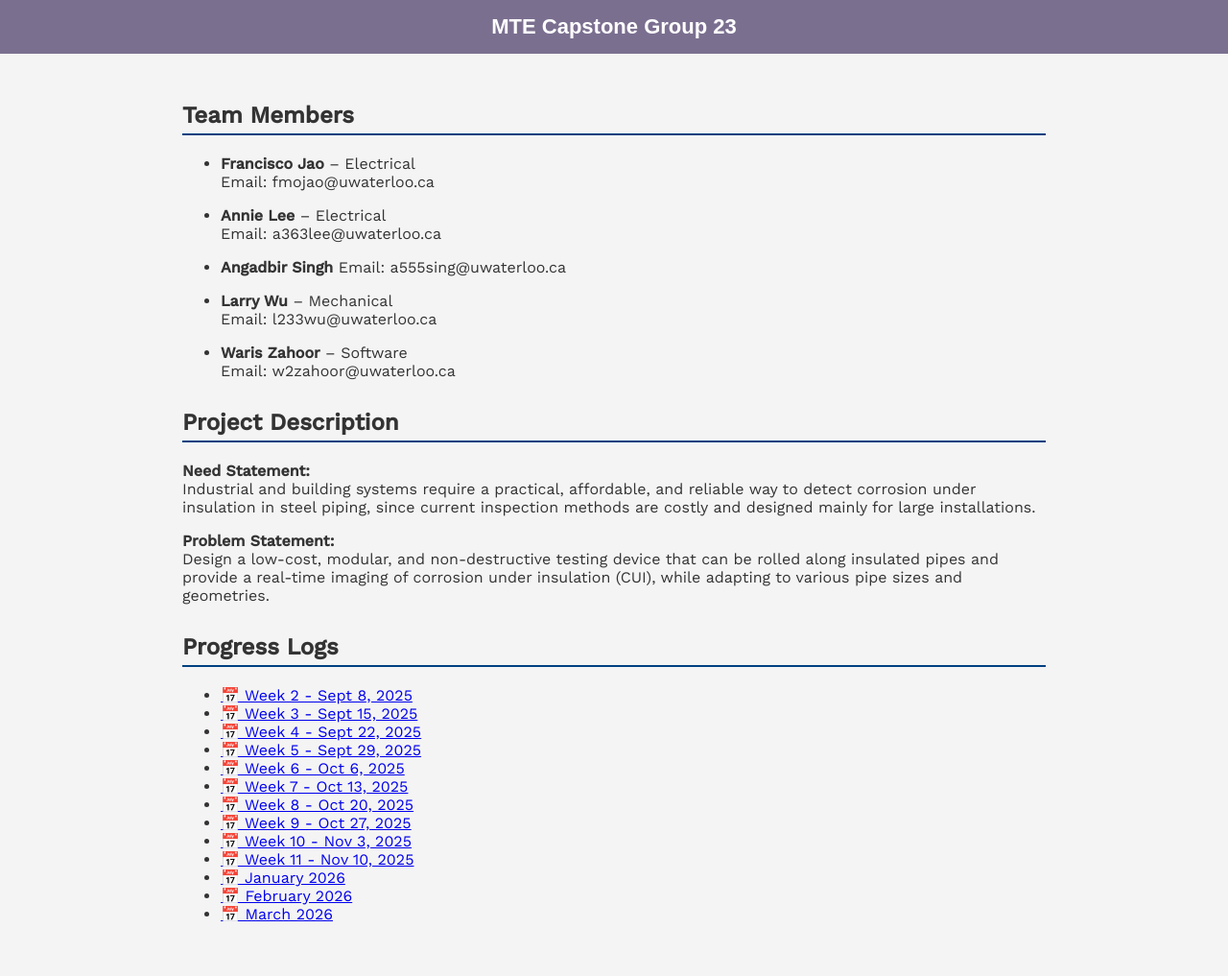
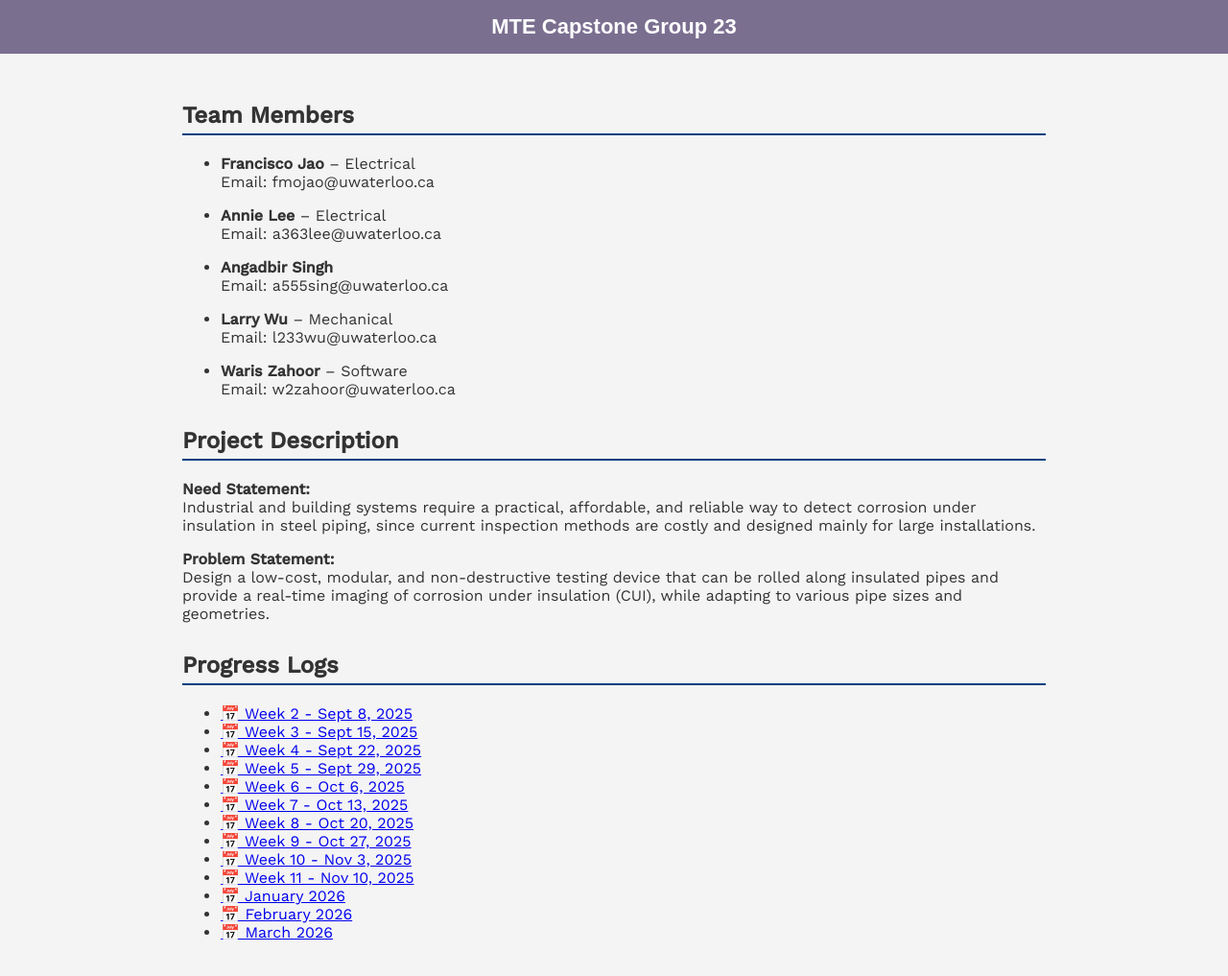
Before and after one commit to warisz/mte-capstone, a Jekyll site: the page built from index.md, in a window 1280 px wide. Shown: the whole page at 96% size. Built offline with Jekyll 4.4.1, drawn with Linux system fonts in a browser that asks for light colours.

```diff
--- a/index.md
+++ b/index.md
@@ -11,7 +11,7 @@ title: Capstone Design Project Log, Group 23
 - **Annie Lee** – Electrical
   Email: a363lee@uwaterloo.ca
 
-- **Angadbir Singh**
+- **Angadbir Singh**<br>
   Email: a555sing@uwaterloo.ca
 
 - **Larry Wu** – Mechanical
```
